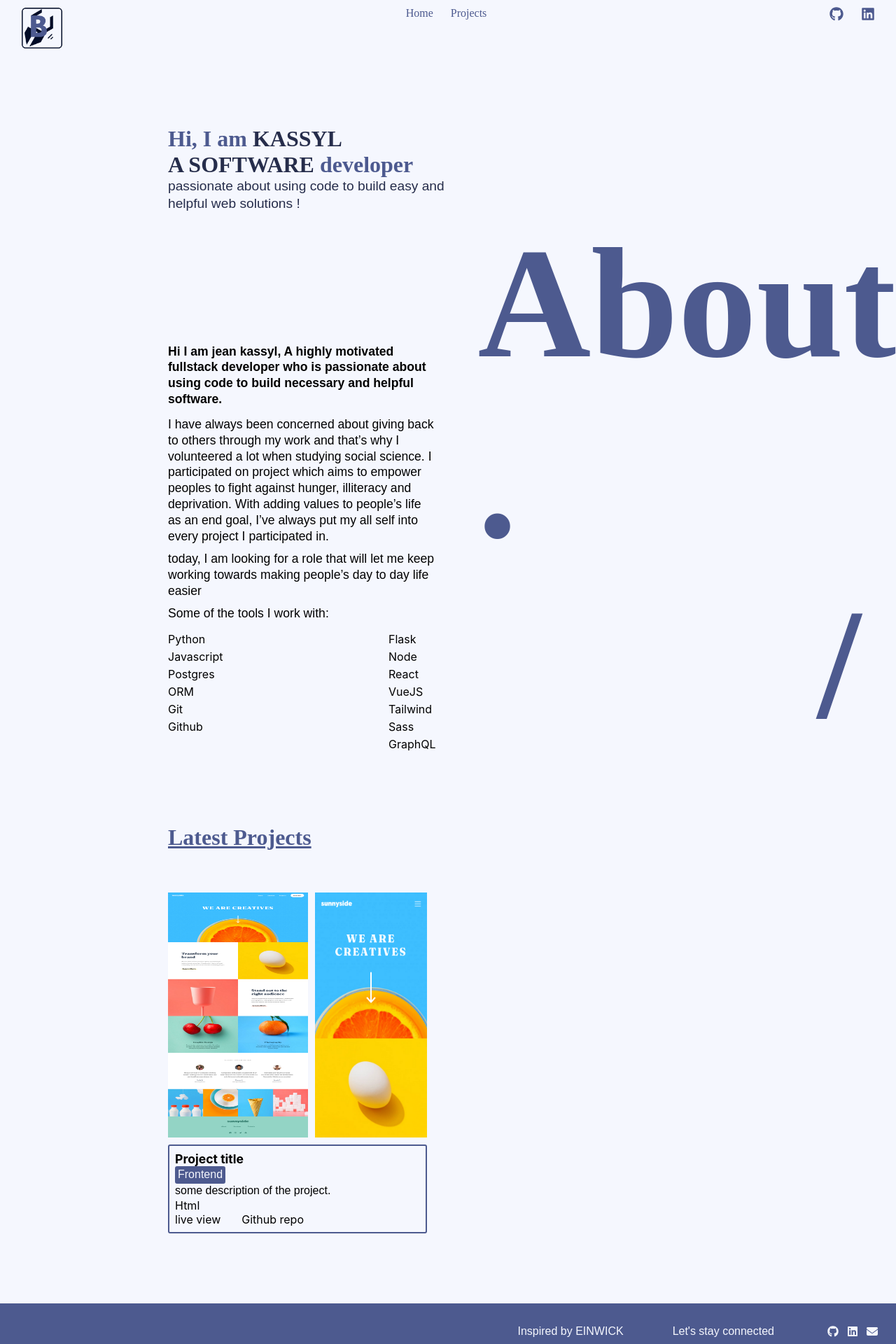
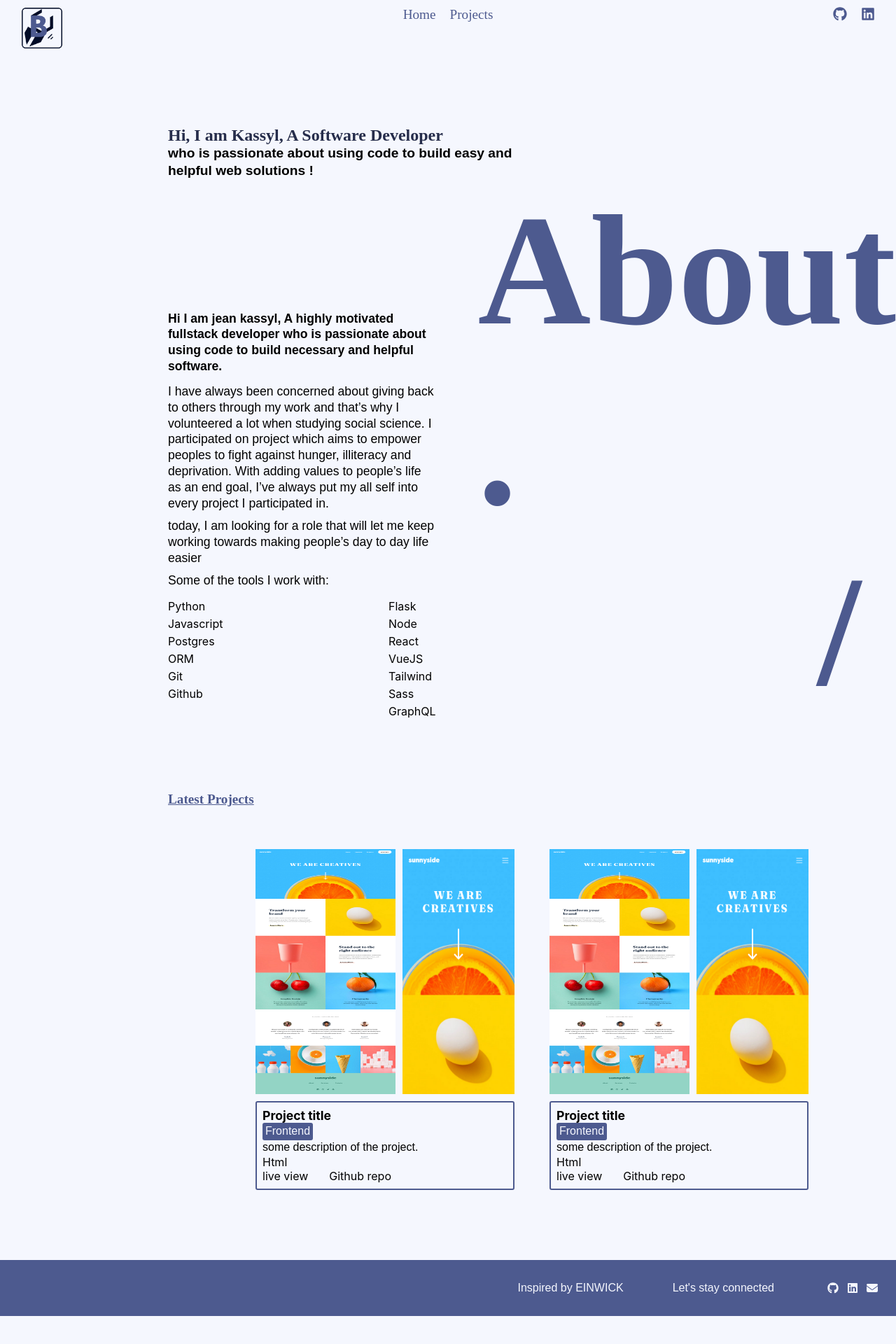
Before and after one commit to Jean-kassyl/kass-portofolio-v1, a React (Create React App) app: page / in a window 1280 px wide. Shown: the top 1920 px of the page at 70% size. After the commit the page ends 1880 px from the top, so only its background shows below. Built offline with nearby package versions, Linux system fonts and the light colour scheme.

Commit message:
fix: refine a little bit the styling

```diff
--- a/src/components/Home/index.js
+++ b/src/components/Home/index.js
@@ -4,15 +4,14 @@ import Card from '../common/ProjectCard'
 import Footer from '../common/Footer'
 
 const Home = () => {
-    const titleColor = {"color": "hsl(228, 33%, 22%)"}
+
     return (
         <div>
             <Header />
             <main>
                 <div>
-                    <h1>Hi, I am <span style={titleColor}>KASSYL</span></h1>
-                    <h2><span style={titleColor}> A SOFTWARE</span> developer </h2>
-                    <p style={titleColor}>passionate about using code to build easy and<br /> helpful web solutions <span>!</span></p>
+                    <h1>Hi, I am Kassyl, A Software Developer</h1>
+                    <p> who is passionate about using code to build easy and<br /> helpful web solutions <span>!</span></p>
                 </div>
 
                 <section className="about">
@@ -60,7 +59,8 @@ const Home = () => {
 
                 <section className="latest-projects">
                     <h2>Latest Projects</h2>
-                    <div>
+                    <div className="projects">
+                        <Card />
                         <Card />
                     </div>
                 </section>
--- a/src/components/Home/index.scss
+++ b/src/components/Home/index.scss
@@ -1,18 +1,22 @@
 @import '../../sass/variables';
 
-h1 , h2 {
-    color: $primary-color;
+h1 {
+  color: $text-color;
+  font-size: 1.5rem;
 }
 
 main {
     padding: 100px 0 100px 15rem;
-}
-h1 {
-    margin: 0;
+
+    & > div p {
+        font-weight: bold;
+    }
 }
 
+
 h2 {
-    font-size: 2rem;
+    font-size: 1.2rem;
+    color: $primary-color;
 }
 
 p {
@@ -79,4 +83,10 @@ p {
         margin-bottom: 60px;
 
     }
+
+    .projects {
+        display: flex;
+        justify-content: center;
+        gap: 50px;
+    }
 }
--- a/src/components/common/Header/index.scss
+++ b/src/components/common/Header/index.scss
@@ -24,7 +24,16 @@ header {
 
     .items {
         display: flex;
-        gap: 25px;
+        gap: 20px;
+
+        li {
+            font-size: 1.2rem;
+            font-family: "Liberation serif";
+
+            &:hover {
+                color: blueviolet;
+            }
+        }
     }
 
     .socialIcon {
--- a/src/sass/_variables.scss
+++ b/src/sass/_variables.scss
@@ -1,2 +1,3 @@
 $primary-color: #4d5a8f;
 $secondary-color: hsl(228, 88%, 98%);
+$text-color: hsl(228, 33%, 22%);
```
